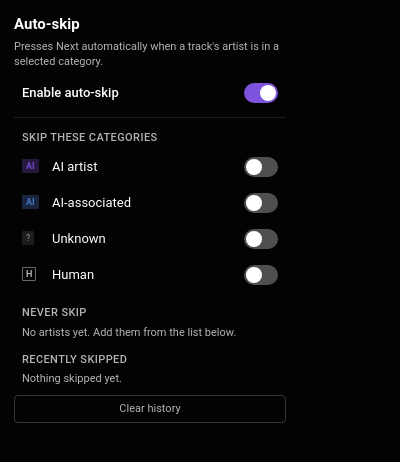
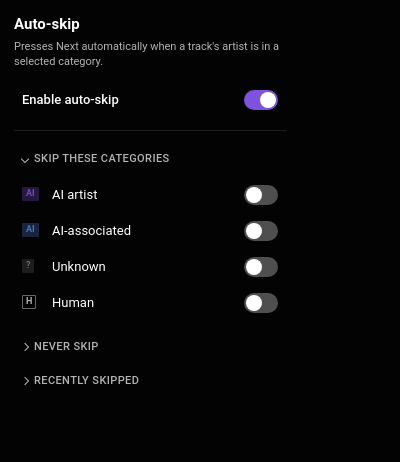
Before and after one commit to mayty/MusicAiDetect, a browser extension: page dist/popup.html in a window 400 px wide. Both pictures are taken after a click on the label "Enable auto-skip". Drawn offline with Linux system fonts and the light colour scheme.

Commit message:
Update popup interface

```diff
--- a/dist/popup.css
+++ b/dist/popup.css
@@ -7,9 +7,11 @@
   box-sizing: border-box;
 }
 
+/* No min-height: the category rows are generated into a collapsed panel and contribute no
+   height, so there is nothing left to steady - and with auto-skip off the popup is barely
+   130px of content, which a floor would pad out with empty black. */
 .popup {
   width: 300px;
-  min-height: 300px;          /* keeps the window from resizing as the rows are generated */
   margin: 0;
   padding: 14px;
 
@@ -58,11 +60,11 @@
   background-color: rgba(255, 255, 255, 0.05);
 }
 
+/* The divider that used to sit under this row now belongs to .popup-sections: the row survives
+   the master toggle going off and the sections do not, so a border here would be a rule drawn
+   under nothing. */
 .popup-row.is-master {
   margin-bottom: 12px;
-  padding-bottom: 12px;
-  border-bottom: 1px solid rgba(255, 255, 255, 0.1);
-  border-radius: 4px 4px 0 0;
   font-weight: 500;
 }
 
@@ -90,47 +92,136 @@
 }
 
 /* --- GROUPS --- */
-/* Shared by the category <fieldset> and the two artist <section>s. */
+/* Carries the divider between the master row and the sections it commands. Deliberately sets no
+   display: one here would out-specify [hidden] { display: none } and this would stop hiding. */
+.popup-sections {
+  padding-top: 12px;
+  border-top: 1px solid rgba(255, 255, 255, 0.1);
+}
+
+/* Shared by the category <fieldset> and the two artist <section>s. The panel around it owns the
+   spacing below, so this only resets what a fieldset brings. */
 .popup-group {
   display: block;               /* flex on a fieldset has Chromium layout quirks */
-  margin: 0 0 12px;
+  margin: 0;
   padding: 0;
   border: 0;
 }
 
-/* Also resets the top margin and weight a bare <h2> would otherwise bring, so the section
-   headings match the fieldset's <legend>. */
-.popup-group-title {
-  margin: 0 0 4px;
+/* --- SECTIONS --- */
+.popup-section {
+  margin: 0 0 2px;
+}
+
+/* Drops the margin, size and weight a bare <h2> brings; the button inside does the layout. */
+.popup-section-heading {
+  margin: 0;
+  font-size: inherit;
+  font-weight: inherit;
+}
+
+/* A full-width band, so it takes the row geometry rather than the .popup-button geometry. The
+   11px uppercase treatment is the old .popup-group-title, kept so the headers read unchanged. */
+.popup-section-toggle {
+  display: flex;
+  align-items: center;
+  gap: 6px;
+  width: 100%;
+  min-height: 32px;
   padding: 0 8px;
+
+  background-color: transparent;
+  border: 0;
+  border-radius: 4px;
   color: rgba(255, 255, 255, 0.7);
+  cursor: pointer;
+
+  font-family: inherit;
   font-size: 11px;
   font-weight: 500;
+  letter-spacing: 0.4px;
+  text-align: left;
   text-transform: uppercase;
-  letter-spacing: 0.4px;
 }
 
-/* fieldset[disabled] already blocks activation and drops the inputs out of the tab
-   order, so this only has to communicate the state. */
-.popup-group:disabled {
-  opacity: 0.45;
+/* Matches .popup-row:hover rather than .popup-button:hover: 0.1 is for controls the size of
+   their own glyph, 0.05 for anything spanning the popup. */
+.popup-section-toggle:hover {
+  background-color: rgba(255, 255, 255, 0.05);
+  color: #ffffff;
 }
 
-.popup-group:disabled .popup-row {
-  cursor: default;
+/* Two borders on a square box rather than a glyph: the extension ships no icon font, a text
+   arrow's baseline drifts between platforms, and this rotates about its own centre. */
+.popup-section-caret {
+  flex: 0 0 auto;
+  width: 6px;
+  height: 6px;
+
+  border-right: 1.5px solid currentColor;
+  border-bottom: 1.5px solid currentColor;
+  transform: rotate(-45deg);    /* points right while collapsed */
+  transition: transform 120ms ease;
 }
 
-.popup-group:disabled .popup-row:hover {
+.popup-section-toggle[aria-expanded="true"] .popup-section-caret {
+  transform: rotate(45deg);     /* points down while expanded */
+}
+
+.popup-section-label {
+  flex: 1 1 auto;
+  min-width: 0;
+  overflow: hidden;
+  text-overflow: ellipsis;
+  white-space: nowrap;
+}
+
+/* A collapsed section shows nothing else, so the count is the only thing telling the user
+   whether opening it is worth the click. */
+.popup-section-count {
+  flex: 0 0 auto;
+  color: rgba(255, 255, 255, 0.5);
+  font-variant-numeric: tabular-nums;
+  letter-spacing: 0;
+}
+
+/* Like .popup-sections, deliberately without a display of its own. */
+.popup-section-panel {
+  padding: 2px 0 8px;
+}
+
+/* --- ARTIST LISTS --- */
+/* Chrome caps a popup near 600px tall. Collapsed, this one spends roughly 250px on the header,
+   master row and three section headers, and only one section can be open at a time, so an open
+   list may take most of what is left - 260px is seven rows, deep enough to be worth scrolling
+   and short enough that the list, Clear history and an error line all stay under the cap. */
+.popup-list {
+  max-height: 260px;
+  overflow-y: auto;
+}
+
+/* Chrome's default scrollbar is a light-grey slab that reads as a bright seam against the
+   #030303 body. scrollbar-width / scrollbar-color are deliberately NOT set alongside these:
+   from Chrome 121 the standard properties win and switch the pseudo-elements off entirely. */
+.popup-list::-webkit-scrollbar {
+  width: 8px;
+}
+
+.popup-list::-webkit-scrollbar-track {
   background-color: transparent;
 }
 
-/* --- ARTIST LISTS --- */
-/* Chrome caps a popup near 600px tall and the header, master row and four category rows
-   already spend roughly 200px, so each list scrolls on its own rather than letting the whole
-   popup scroll and take the master toggle off screen with it. */
-.popup-list {
-  max-height: 140px;
-  overflow-y: auto;
+/* background-clip keeps the transparent border as inset padding, so the thumb reads as a 4px
+   pill floating clear of the rows rather than an 8px bar butted against them. */
+.popup-list::-webkit-scrollbar-thumb {
+  background-clip: padding-box;
+  background-color: rgba(255, 255, 255, 0.2);
+  border: 2px solid transparent;
+  border-radius: 4px;
+}
+
+.popup-list::-webkit-scrollbar-thumb:hover {
+  background-color: rgba(255, 255, 255, 0.35);
 }
 
 /* Unlike a category row, an artist row is not itself a control - only its trailing button is. */
@@ -192,6 +283,7 @@
 }
 
 /* The popup is dark-only, and the UA focus ring is not reliably visible on it. */
+.popup-section-toggle:focus-visible,
 .popup-row-action:focus-visible,
 .popup-button:focus-visible {
   outline: 2px solid #ffffff;
@@ -244,7 +336,8 @@
 
 @media (prefers-reduced-motion: reduce) {
   .popup-switch,
-  .popup-switch::before {
+  .popup-switch::before,
+  .popup-section-caret {
     transition: none;
   }
 }
--- a/dist/popup.html
+++ b/dist/popup.html
@@ -21,25 +21,62 @@
       <input class="popup-switch" type="checkbox" id="autoskip-enabled" role="switch" aria-describedby="autoskip-hint">
     </label>
 
-    <fieldset class="popup-group" id="category-group">
-      <legend class="popup-group-title">Skip these categories</legend>
-      <!-- popup.js clones the template below once per CATEGORY_ORDER entry -->
-    </fieldset>
+    <!-- Hidden wholesale while the master toggle is off: with auto-skip disabled none of it is
+         actionable, so the popup collapses to the toggle it exists for. Neither this element nor
+         a panel below may be given a display in CSS - one would out-specify the UA's
+         [hidden] { display: none } and the collapse would silently stop collapsing. -->
+    <div class="popup-sections" id="popup-sections" hidden>
 
-    <!-- Both sections sit outside the fieldset above: its :disabled rules cascade to every
-         descendant, and these lists stay usable while the master toggle is off. -->
-    <section class="popup-group">
-      <h2 class="popup-group-title">Never skip</h2>
-      <p class="popup-empty" id="noskip-empty">No artists yet. Add them from the list below.</p>
-      <div class="popup-list" id="noskip-list"></div>
-    </section>
+      <section class="popup-section" data-section="categories">
+        <h2 class="popup-section-heading">
+          <button class="popup-section-toggle" type="button" id="category-toggle"
+                  data-action="toggle-section" aria-expanded="false" aria-controls="category-panel">
+            <span class="popup-section-caret" aria-hidden="true"></span>
+            <span class="popup-section-label">Skip these categories</span>
+            <span class="popup-section-count" id="category-count"></span>
+          </button>
+        </h2>
+        <div class="popup-section-panel" id="category-panel" hidden>
+          <!-- No <legend>: the header button above names the group through aria-labelledby, so
+               the same three words are not read twice. popup.js clones the template below once
+               per CATEGORY_ORDER entry. -->
+          <fieldset class="popup-group" id="category-group" aria-labelledby="category-toggle">
+          </fieldset>
+        </div>
+      </section>
 
-    <section class="popup-group">
-      <h2 class="popup-group-title">Recently skipped</h2>
-      <p class="popup-empty" id="history-empty">Nothing skipped yet.</p>
-      <div class="popup-list" id="history-list"></div>
-      <button class="popup-button" type="button" data-action="clear-history">Clear history</button>
-    </section>
+      <section class="popup-section" data-section="noskip">
+        <h2 class="popup-section-heading">
+          <button class="popup-section-toggle" type="button"
+                  data-action="toggle-section" aria-expanded="false" aria-controls="noskip-panel">
+            <span class="popup-section-caret" aria-hidden="true"></span>
+            <span class="popup-section-label">Never skip</span>
+            <span class="popup-section-count" id="noskip-count"></span>
+          </button>
+        </h2>
+        <div class="popup-section-panel" id="noskip-panel" hidden>
+          <p class="popup-empty" id="noskip-empty">No artists yet. Add them from Recently skipped.</p>
+          <div class="popup-list" id="noskip-list"></div>
+        </div>
+      </section>
+
+      <section class="popup-section" data-section="history">
+        <h2 class="popup-section-heading">
+          <button class="popup-section-toggle" type="button"
+                  data-action="toggle-section" aria-expanded="false" aria-controls="history-panel">
+            <span class="popup-section-caret" aria-hidden="true"></span>
+            <span class="popup-section-label">Recently skipped</span>
+            <span class="popup-section-count" id="history-count"></span>
+          </button>
+        </h2>
+        <div class="popup-section-panel" id="history-panel" hidden>
+          <p class="popup-empty" id="history-empty">Nothing skipped yet.</p>
+          <div class="popup-list" id="history-list"></div>
+          <button class="popup-button" type="button" data-action="clear-history">Clear history</button>
+        </div>
+      </section>
+
+    </div>
 
     <p class="popup-error" id="popup-error" role="status" hidden></p>
 
--- a/dist/popup.js
+++ b/dist/popup.js
@@ -21,7 +21,15 @@ const POPUP_HISTORY_TEMPLATE_ID = 'history-row-template';
 const POPUP_HISTORY_LIST_ID = 'history-list';
 const POPUP_HISTORY_EMPTY_ID = 'history-empty';
 const POPUP_ERROR_ID = 'popup-error';
+const POPUP_SECTIONS_ID = 'popup-sections';
+const POPUP_CATEGORY_COUNT_ID = 'category-count';
+const POPUP_NOSKIP_COUNT_ID = 'noskip-count';
+const POPUP_HISTORY_COUNT_ID = 'history-count';
+const POPUP_CATEGORY_SECTION = 'categories';
 
+const POPUP_SECTION_SELECTOR = '.popup-section';
+const POPUP_SECTION_TOGGLE_SELECTOR = '.popup-section-toggle';
+const POPUP_SECTION_PANEL_SELECTOR = '.popup-section-panel';
 const POPUP_SETTINGS_CONTROL_SELECTOR = `#${POPUP_GROUP_ID}, .popup-row.is-master`;
 const POPUP_FULL_MESSAGE = 'The never-skip list is full. Remove an artist first.';
 const POPUP_SAVE_MESSAGE = 'Could not save. Your change was not applied.';
@@ -39,6 +47,10 @@ let popupNoSkipEmptyElement = null;
 let popupHistoryListElement = null;
 let popupHistoryEmptyElement = null;
 let popupErrorElement = null;
+let popupSectionsElement = null;
+let popupCategoryCountElement = null;
+let popupNoSkipCountElement = null;
+let popupHistoryCountElement = null;
 
 
 /**
@@ -76,12 +88,94 @@ function renderCategoryRows() {
 
 
 /**
- * Enables or dims the category rows to match the master toggle.
+ * Expands one section and collapses the other two.
+ *
+ * @param {string} sectionName - The data-section value to expand; '' collapses all of them.
+ * @return {void}
+ * Notes:
+ * - At most one section is open at a time because the popup is 300px wide and Chrome caps it
+ *   near 600px tall: two open lists would push the master toggle off screen, which is the same
+ *   reasoning that gives .popup-list its max-height.
+ * - Single-open by construction rather than by closing a remembered previous section, so the
+ *   popup cannot end up showing two open panels if one state update is ever missed.
+ * - The state lives in the DOM, for the same reason the category toggles do: aria-expanded is
+ *   what assistive technology reads and what rotates the caret in CSS, so it *is* the state and
+ *   there is no second copy to drift out of step.
+ * - Nothing is persisted. A popup lives for seconds and the next open is usually a different
+ *   intent, so every section starts collapsed from the hidden attributes in popup.html.
+ */
+function expandPopupSection(sectionName) {
+  popupSectionsElement.querySelectorAll(POPUP_SECTION_SELECTOR).forEach(section => {
+    const isExpanded = section.dataset.section === sectionName;
+
+    section.querySelector(POPUP_SECTION_TOGGLE_SELECTOR)
+      .setAttribute('aria-expanded', String(isExpanded));
+    section.querySelector(POPUP_SECTION_PANEL_SELECTOR).hidden = !isExpanded;
+  });
+}
+
+
+/**
+ * Opens the section a header button belongs to, or closes it when it is already open.
+ *
+ * @param {HTMLElement} toggle - The header button that was activated.
+ * @return {void}
+ * Notes:
+ * - Reads the current state back off aria-expanded rather than tracking it separately.
+ * - Clicking an open header closes it: one open section is the maximum, not the minimum.
+ */
+function togglePopupSection(toggle) {
+  const isExpanded = toggle.getAttribute('aria-expanded') === 'true';
+  const section = toggle.closest(POPUP_SECTION_SELECTOR);
+
+  expandPopupSection(isExpanded ? '' : section.dataset.section);
+}
+
+
+/**
+ * Writes the item count onto each section header.
  *
  * @return {void}
+ * Notes:
+ * - A collapsed section shows nothing at all, so the count is what tells the user whether
+ *   opening it is worth the click.
+ * - A zero renders as no text rather than as '0': the panel's own empty paragraph already says
+ *   it, and a row of zeroes across the headers is noise.
+ * - The history count applies the same never-skip filter renderArtistSections() does, so the
+ *   number always matches the rows behind the header.
+ */
+function updatePopupSectionCounts() {
+  const categoryCount = Array.from(popupCategoryToggles.values())
+    .filter(toggle => toggle.checked).length;
+  const noSkipCount = Object.keys(popupNoSkipList).length;
+  const historyCount = popupSkipHistory
+    .filter(entry => !isNoSkipArtist(popupNoSkipList, entry.id)).length;
+
+  popupCategoryCountElement.innerText = categoryCount === 0 ? '' : String(categoryCount);
+  popupNoSkipCountElement.innerText = noSkipCount === 0 ? '' : String(noSkipCount);
+  popupHistoryCountElement.innerText = historyCount === 0 ? '' : String(historyCount);
+}
+
+
+/**
+ * Shows or hides the settings sections to match the master toggle.
+ *
+ * @return {void}
+ * Notes:
+ * - Hides the sections rather than dimming them: with auto-skip off none of them is actionable,
+ *   and a 300px popup has no room to spend on three inert sections.
+ * - Hidden, never removed. readSettingsFromUi() reads the category checkboxes straight out of
+ *   the DOM, so detaching them would report every category as false and wipe the user's picks
+ *   on the next write. display:none leaves .checked alone, which is what makes this safe.
+ * - Collapses on the way out, so a later re-enable starts from a known state.
+ * - Does NOT expand anything on the way in. applySettings() calls this on every popup open,
+ *   where every section has to start collapsed; the auto-expand belongs to the user's own click
+ *   and lives in handleSettingsChange().
  */
 function updateMasterState() {
-  popupCategoryGroup.disabled = !popupMasterToggle.checked;
+  popupSectionsElement.hidden = !popupMasterToggle.checked;
+
+  if (!popupMasterToggle.checked) expandPopupSection('');
 }
 
 
@@ -98,6 +192,7 @@ function applySettings(settings) {
   });
 
   updateMasterState();
+  updatePopupSectionCounts();
 }
 
 
@@ -126,14 +221,24 @@ function readSettingsFromUi() {
  * - The listener is on document.body but writes the *settings* key unconditionally, so it has
  *   to establish first that the event came from a settings control. Without that guard, any
  *   form control added elsewhere in the popup would silently trigger a settings write.
- * - The master's dimming is applied synchronously, before the write, so it never waits on storage.
+ * - The master's own state is applied synchronously, before the write, so it never waits on storage.
  * - Category selections are kept when the master is switched off, so switching it back on
  *   restores the user's picks. isSkippedCategory() gates on both, so this is safe.
+ * - Switching auto-skip on opens "Skip these categories", because that is the choice which makes
+ *   the toggle do anything: enabled with no category ticked is a no-op. Switching it off closes
+ *   everything (updateMasterState), so the pair is symmetric.
+ * - That auto-expand lives here rather than in updateMasterState() because applySettings() calls
+ *   updateMasterState() on every popup open, where every section is meant to start collapsed.
  */
 function handleSettingsChange(event) {
   if (!event.target.closest(POPUP_SETTINGS_CONTROL_SELECTOR)) return;
 
-  if (event.target === popupMasterToggle) updateMasterState();
+  if (event.target === popupMasterToggle) {
+    updateMasterState();
+    if (popupMasterToggle.checked) expandPopupSection(POPUP_CATEGORY_SECTION);
+  }
+
+  updatePopupSectionCounts();
 
   saveSettings(readSettingsFromUi()).then(saved => {
     if (!saved) console.error('Auto-skip settings were not saved');
@@ -302,6 +407,7 @@ function renderArtistSections() {
     .map(buildHistoryRow);
   replacePopupRows(popupHistoryListElement, popupHistoryEmptyElement, historyRows);
 
+  updatePopupSectionCounts();
   restorePopupFocus(focusToken);
 }
 
@@ -400,6 +506,9 @@ async function clearSkipHistory() {
  * Notes:
  * - Matching on [data-action] rather than on a class keeps this handler from swallowing the
  *   clicks that reach the category rows, which are <label>s wrapping their checkbox.
+ * - The section headers ride this same switch instead of taking a listener of their own. They
+ *   are <button>s outside any .popup-row, so the artistId above is empty for them, exactly as
+ *   it already is for clear-history.
  */
 function handlePopupClick(event) {
   const action = event.target.closest('[data-action]');
@@ -418,6 +527,9 @@ function handlePopupClick(event) {
     case 'clear-history':
       clearSkipHistory();
       break;
+    case 'toggle-section':
+      togglePopupSection(action);
+      break;
   }
 }
 
@@ -434,6 +546,9 @@ function handlePopupClick(event) {
  *   skips a track, and the popup only ever writes it by clearing, where an echo is idempotent.
  * - The three loads run together because .popup.is-loading hides the whole popup until they all
  *   land, so awaiting them one after another would only be slower.
+ * - The accordion adds no listener of its own: the header buttons are [data-action] targets, so
+ *   the delegated click handler already routes them, and the sections start collapsed from the
+ *   hidden attributes in popup.html rather than from a first render pass.
  */
 async function initializePopup() {
   popupMasterToggle = document.getElementById(POPUP_MASTER_ID);
@@ -443,6 +558,10 @@ async function initializePopup() {
   popupHistoryListElement = document.getElementById(POPUP_HISTORY_LIST_ID);
   popupHistoryEmptyElement = document.getElementById(POPUP_HISTORY_EMPTY_ID);
   popupErrorElement = document.getElementById(POPUP_ERROR_ID);
+  popupSectionsElement = document.getElementById(POPUP_SECTIONS_ID);
+  popupCategoryCountElement = document.getElementById(POPUP_CATEGORY_COUNT_ID);
+  popupNoSkipCountElement = document.getElementById(POPUP_NOSKIP_COUNT_ID);
+  popupHistoryCountElement = document.getElementById(POPUP_HISTORY_COUNT_ID);
 
   renderCategoryRows();
 
```
Also changed, not shown: README.md, dist/manifest.json.
